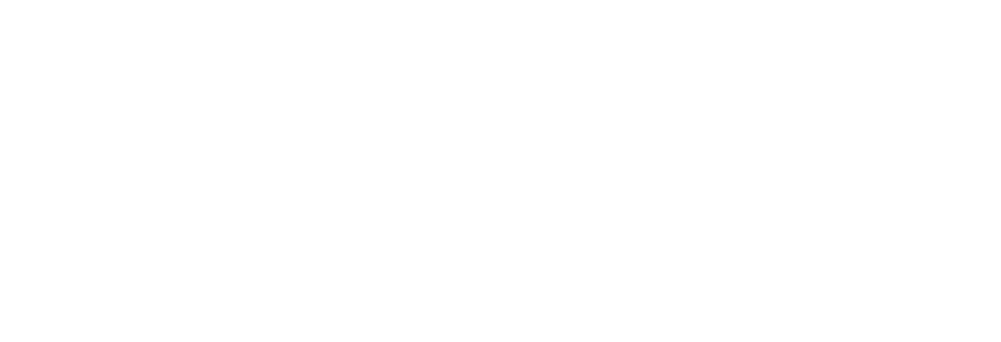
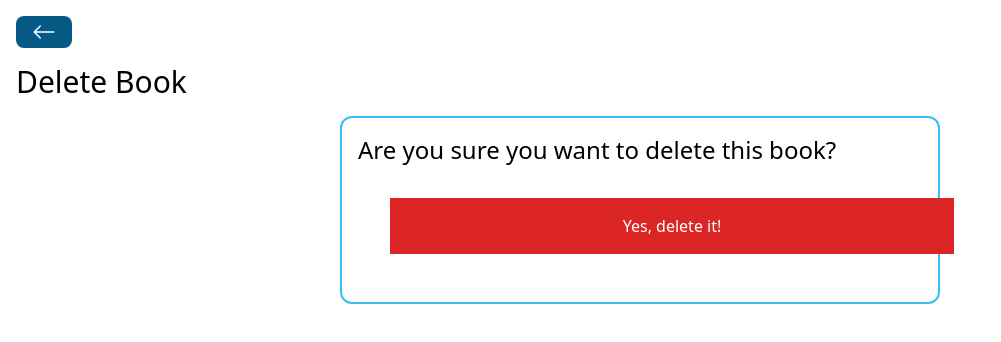
Before and after one commit to BinukiMihara/BookStore-MERN-stack, a React (Vite) app in the folder Frontend/: page /books/delete/1 in a window 1280 px wide. Shown: the top 342 px of the page, without its empty margins (0-1001 px from the left). Built offline with nearby package versions, Linux system fonts and the light colour scheme.

Commit message:
Delete Book

```diff
--- a/Frontend/src/pages/DeleteBooks.jsx
+++ b/Frontend/src/pages/DeleteBooks.jsx
@@ -1,11 +1,43 @@
-import React from 'react'
+import React, { useState } from "react";
+import BackButton from "../components/BackButton";
+import Spinner from "../components/Spinner";
+import axios from "axios";
+import { useNavigate, useParams } from "react-router-dom";
 
 const DeleteBooks = () => {
+  const [loading, setLoading] = useState(false);
+  const navigate = useNavigate();
+  const { id } = useParams();
+  const handleDeletBook = () => {
+    setLoading(true);
+    axios
+      .delete(`http://localhost:5555/books/${id}`, data)
+      .then(() => {
+        setLoading(false);
+        navigate("/");
+      })
+      .catch((error) => {
+        setLoading(false);
+        alert("An error occured.Please check the console");
+        console.log(error);
+      });
+  };
   return (
-    <div>
+    <div className="p-4">
+      <BackButton />
+      <h1 className="text-3xl my-4">Delete Book</h1>
+      {loading ? <Spinner /> : ""}
+      <div className="flex flex-col border-2 border-sky-400 rounded-xl w-[600px] p-4 mx-auto">
+        <h3 className="text-2xl">Are you sure you want to delete this book?</h3>
+        <button
+          className="p-4 bg-red-600 text-white m-8 w-full"
+          onClick={handleDeletBook}
+        >
+          Yes, delete it!
+        </button>
+      </div>
+    </div>
+  );
+};
 
-    </div>
-  )
-}
-
-export default DeleteBooks
+export default DeleteBooks;
```
